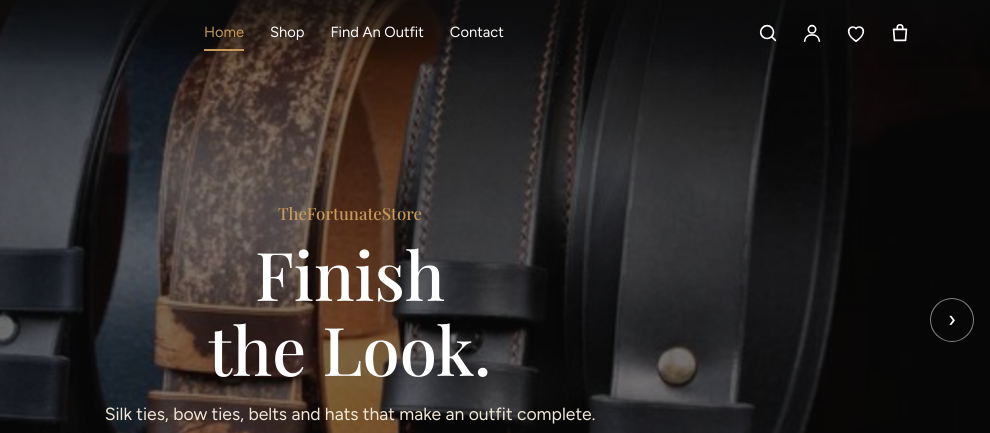
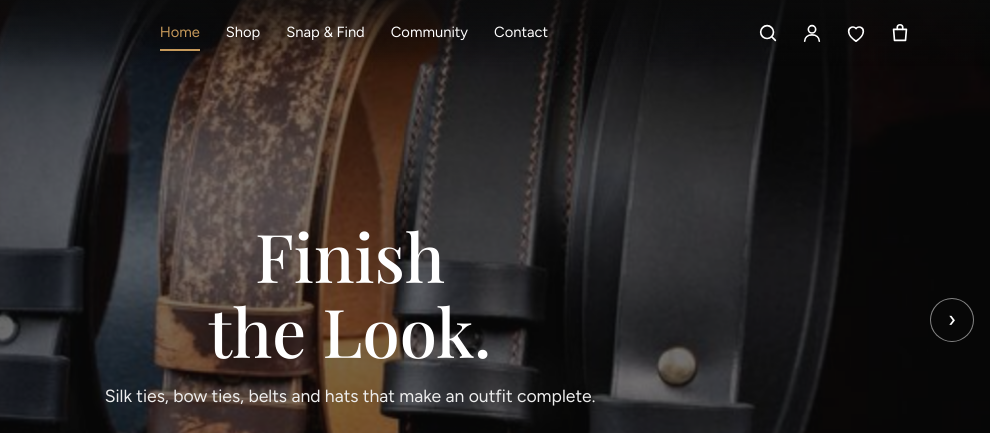
Before and after one commit to peaceb833/TheFortunate-Store, a plain HTML site: page index.html in a window 1280 px wide. Shown: the top 433 px of the page, 290-1280 px from the left. Drawn offline with nearby package versions, Linux system fonts and the light colour scheme.

Commit message:
first commit

```diff
--- a/css/style.css
+++ b/css/style.css
@@ -240,7 +240,7 @@ body.home header.site.solid{background:var(--ink)}
 .slide .wrap{position:relative;z-index:3;height:100%;padding-top:66px;display:flex;flex-direction:column;justify-content:center;align-items:center;text-align:center}
 .slide small{font-family:var(--serif);color:var(--gold);font-size:1.05rem;margin-bottom:10px}
 .slide h1{margin-bottom:14px;max-width:16ch}
-.slide p{font-size:1.1rem;color:#F1E8D8;margin:0 auto 26px;max-width:46ch}
+.slide p{font-size:1.1rem;color:#EEEEEE;margin:0 auto 26px;max-width:46ch}
 .slide.on small,.slide.on h1,.slide.on p,.slide.on .btn{animation:rise .8s both}
 .slide.on h1{animation-delay:.12s}
 .slide.on p{animation-delay:.24s}
@@ -379,7 +379,7 @@ body.home header.site:has(.nav.open){background:var(--ink)}
 @media (max-width:900px){
   .tools{display:none}
   .menu-btn{display:block}
-  .logo img{height:50px}
+  .logo img{height:100px}
   .nav{display:flex;visibility:hidden;opacity:0;transform:translateY(-10px);pointer-events:none;max-height:calc(100vh - 66px);overflow-y:auto;transition:opacity .25s,transform .25s,visibility .25s}
   .nav.open{visibility:visible;opacity:1;transform:none;pointer-events:auto}
   .nav.open>*{animation:rise .4s both}
--- a/index.html
+++ b/index.html
@@ -37,7 +37,7 @@
     </div>
     <small class="sp-hi">Welcome to</small>
     <h1 class="sp-name" id="spName">TheFortunateStore</h1>
-    <p class="sp-tag">Premium fashion for every style</p>
+    <p class="sp-tag">Where premium meets personal style.</p>
     <div class="sp-bar"><i></i></div>
   </div>
 </div>
@@ -71,7 +71,6 @@
       <img class="bg" src="images/hero-shoes.jpg" alt="Shoes" onerror="this.remove()">
       <div class="shade"></div>
       <div class="wrap">
-        <small>TheFortunateStore</small>
         <h1>Step Out<br>in Style.</h1>
         <p>Leather oxfords, loafers, sneakers and heels for every occasion.</p>
         <a class="btn" href="shop.html?c=shoes">Shop Shoes</a>
@@ -82,7 +81,6 @@
       <img class="bg" src="images/hero-ties.jpg" alt="Ties and accessories" onerror="this.remove()">
       <div class="shade"></div>
       <div class="wrap">
-        <small>TheFortunateStore</small>
         <h1>Finish<br>the Look.</h1>
         <p>Silk ties, bow ties, belts and hats that make an outfit complete.</p>
         <a class="btn" href="shop.html?c=accessories">Shop Accessories</a>
@@ -93,7 +91,6 @@
       <img class="bg" src="images/hero-shirts.jpg" alt="Shirts" onerror="this.remove()">
       <div class="shade"></div>
       <div class="wrap">
-        <small>TheFortunateStore</small>
         <h1>Shirts That<br>Fit Right.</h1>
         <p>Linen, cotton and print shirts for work, weekends and weddings.</p>
         <a class="btn" href="shop.html?c=clothing">Shop Shirts</a>
@@ -104,7 +101,6 @@
       <img class="bg" src="images/trousers.jpg" alt="Trousers" onerror="this.remove()">
       <div class="shade"></div>
       <div class="wrap">
-        <small>TheFortunateStore</small>
         <h1>Trousers Cut<br>to Impress.</h1>
         <p>Sharp chinos, tailored suits and skirts that move with you.</p>
         <a class="btn" href="shop.html?c=clothing">Shop Trousers</a>
@@ -115,7 +111,6 @@
       <img class="bg" src="images/hero-bags.jpg" alt="Bags" onerror="this.remove()">
       <div class="shade"></div>
       <div class="wrap">
-        <small>TheFortunateStore</small>
         <h1>Carry It<br>in Luxury.</h1>
         <p>Totes, crossbody bags and briefcases in fine leather.</p>
         <a class="btn" href="shop.html?c=bags">Shop Bags</a>
--- a/js/app.js
+++ b/js/app.js
@@ -131,7 +131,8 @@ function layout(active) {
     <nav class="nav" id="nav" aria-label="Main">
       <a href="index.html" class="${active === "home" ? "on" : ""}">Home</a>
       <a href="shop.html" class="${active === "shop" ? "on" : ""}">Shop</a>
-      <a href="find-outfit.html" class="find ${active === "find" ? "on" : ""}">Find An Outfit</a>
+      <a href="find-outfit.html" class="find ${active === "find" ? "on" : ""}">Snap & Find</a>
+      <a href="Community.html" class=" ${active === "" ? "on" : ""}">Community</a>
       <a href="contact.html" class="${active === "contact" ? "on" : ""}">Contact</a>
       <!-- on phones the icons live inside the menu -->
       <div class="nav-tools">
--- a/js/config.js
+++ b/js/config.js
@@ -6,7 +6,7 @@ window.STORE = {
   tagline: "Premium fashion for every style",
 
   // Where order alerts go
-  whatsapp: "2348000000000",                // your WhatsApp number: country code + number, no + or spaces
+  whatsapp: "+2349128042254",                // your WhatsApp number: country code + number, no + or spaces
   email: "hello@thefortunatestore.com",   // your email (shown on the Contact page)
   location: "Lagos, Nigeria",             // shown on the Contact page
 
```
